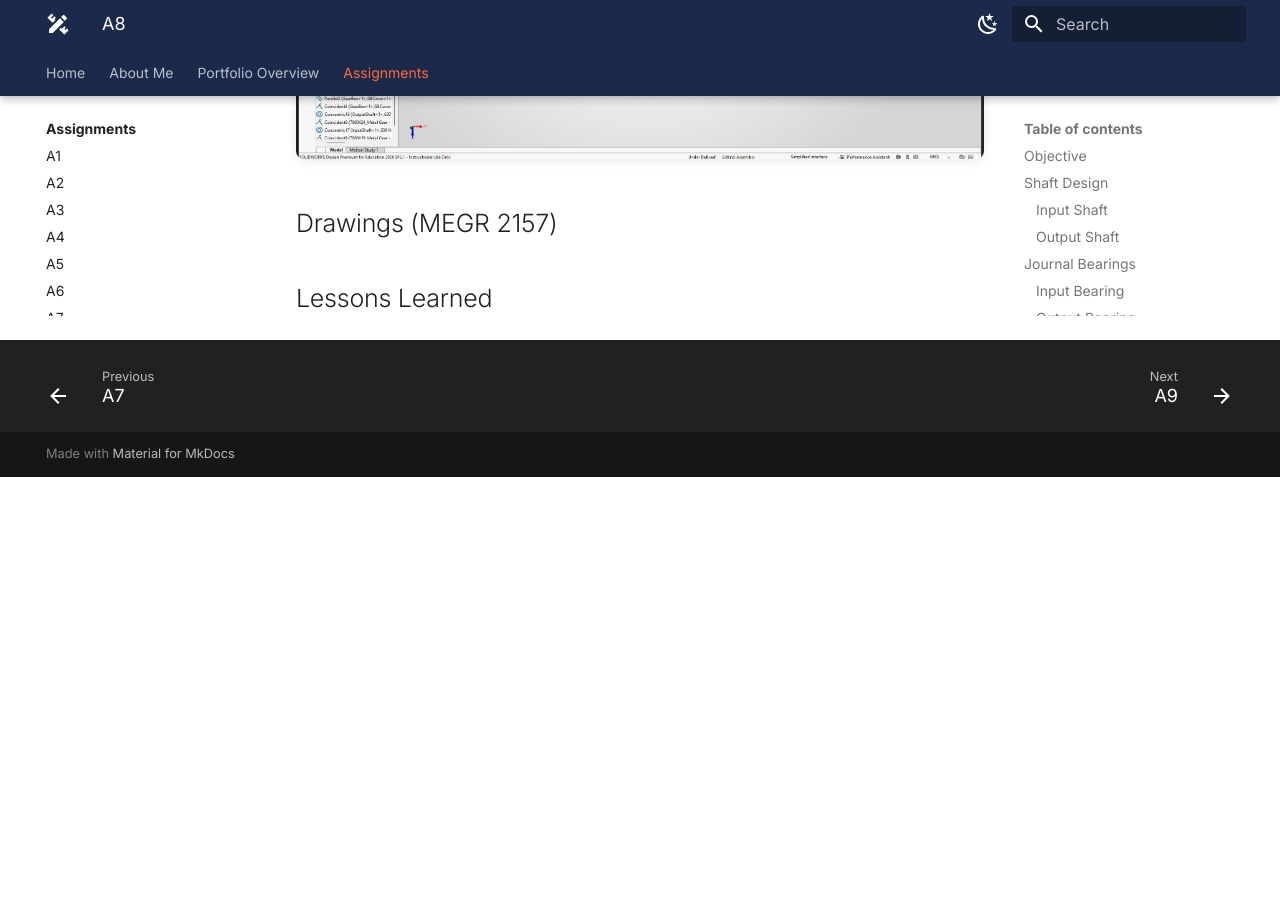
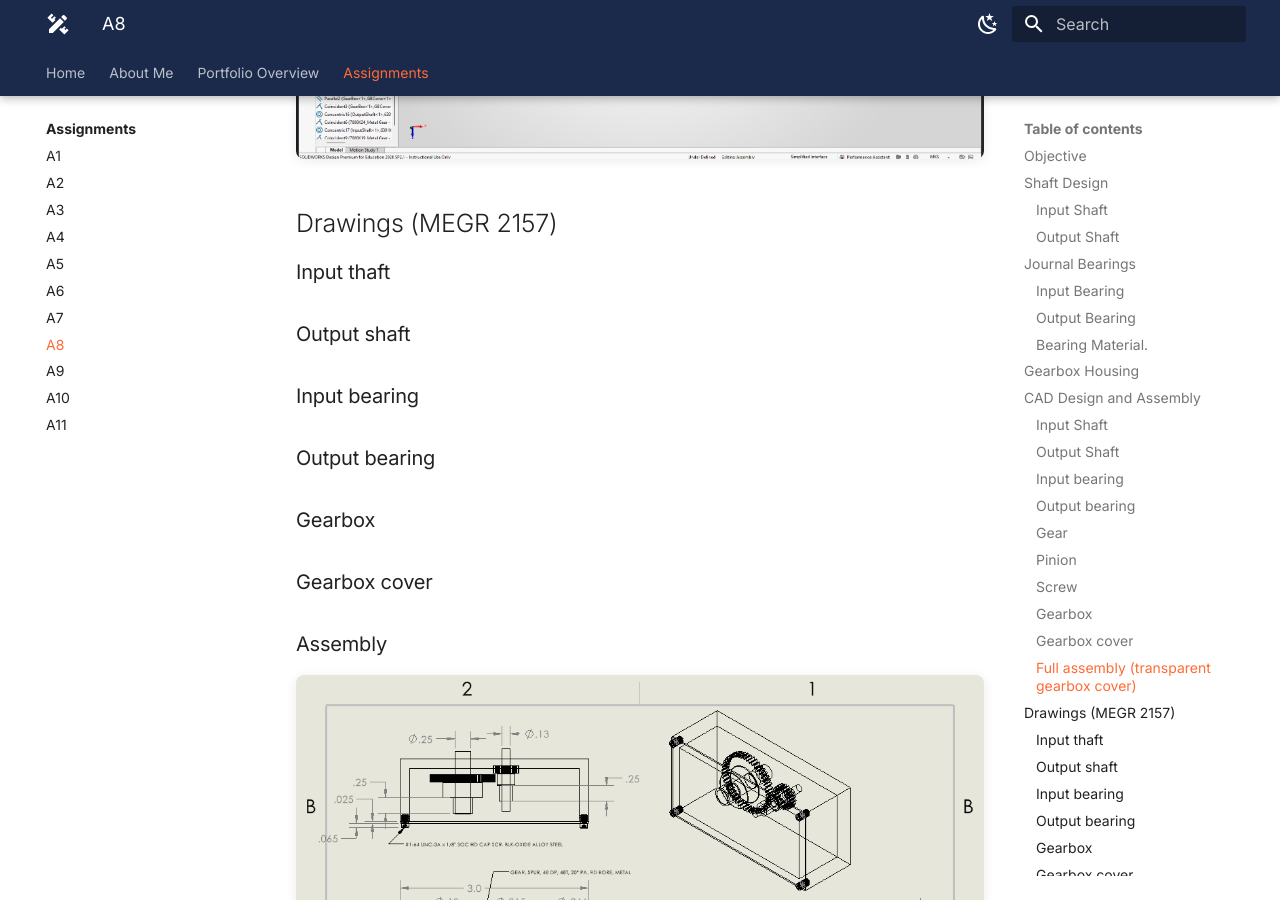
Before and after one commit to ajchiocca/megr2157-portfolio, an MkDocs documentation site: the page built from docs/assignments/A08/index.md, in a window 1280 px wide and 900 px high, scrolled down 13775 px. Built offline with MkDocs 1.6.1 and Material for MkDocs 9.7.7, drawn with Linux system fonts in a browser that asks for light colours; before the commit the page ends 14252 px from its top, so only the background shows below that.

Commit message:
Add component sections to A08 index
Added sections for various components related to the assignment.

```diff
--- a/docs/assignments/A08/index.md
+++ b/docs/assignments/A08/index.md
@@ -88,6 +88,22 @@ For mating everything together, majority of the fits to align everything were co
 <br>
 ![A8](AssemblyPic.png)
 ## Drawings (MEGR 2157)
+
+###Input thaft
+
+###Output shaft
+
+###Input bearing
+
+###Output bearing
+
+###Gearbox
+
+###Gearbox cover
+
+### Assembly
+![A8](GBassDRW.png)
+
 <!-- 30%. Six multi-view drawings + one assembly. Third-angle projection, ASME Y14.5, tolerance block X.X ±.02 / X.XX ±.01 / X.XXX ±.005, at least two callouts with different tolerancing on critical features. Delete this section if drawings go on a separate page. -->
 
 
```
